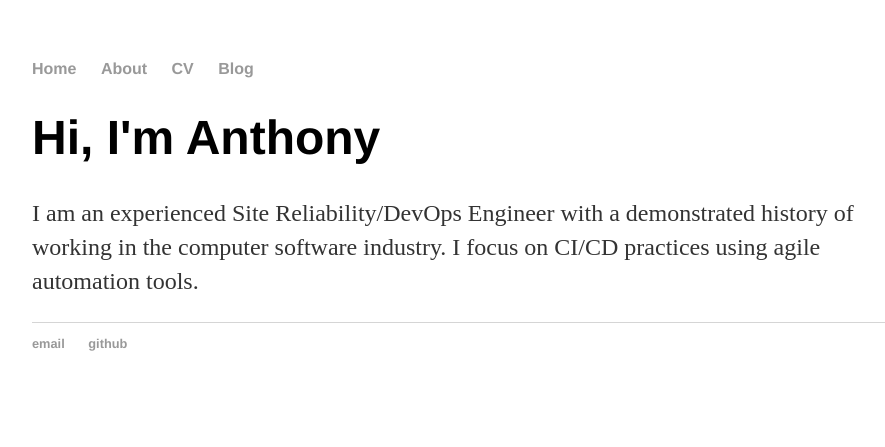
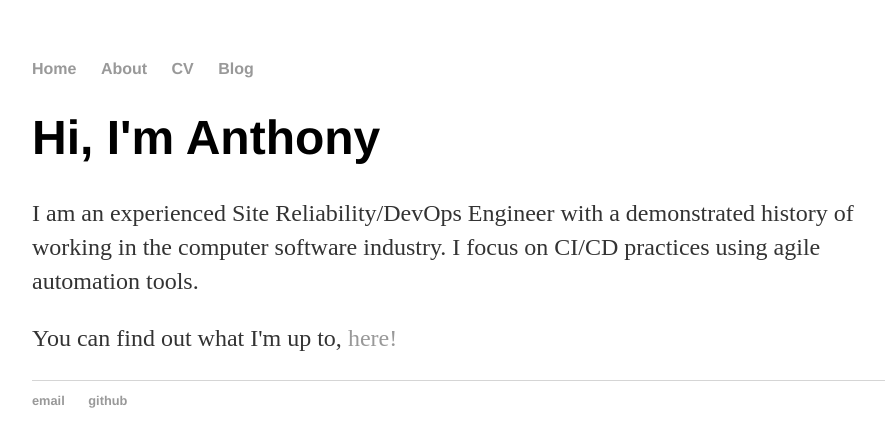
Before and after one commit to anthonymag/anthonymag.github.io, a Jekyll site: the page built from index.html, in a window 1280 px wide. Shown: the top 447 px of the page, without its empty margins (160-1045 px from the left). Built offline with Jekyll 4.4.1, drawn with Linux system fonts in a browser that asks for light colours.

Commit message:
Add link to blog post

```diff
--- a/index.html
+++ b/index.html
@@ -5,4 +5,5 @@ title: Anthony Magalhães | Systems and Operations Engineer
 <div class="blurb">
 	<h1>Hi, I'm Anthony</h1>
 	<p>I am an experienced Site Reliability/DevOps Engineer with a demonstrated history of working in the computer software industry. I focus on CI/CD practices using agile automation tools.</p>
+	<p>You can find out what I'm up to, <a href="/blog">here!</a></p>
 </div><!-- /.blurb -->
```
